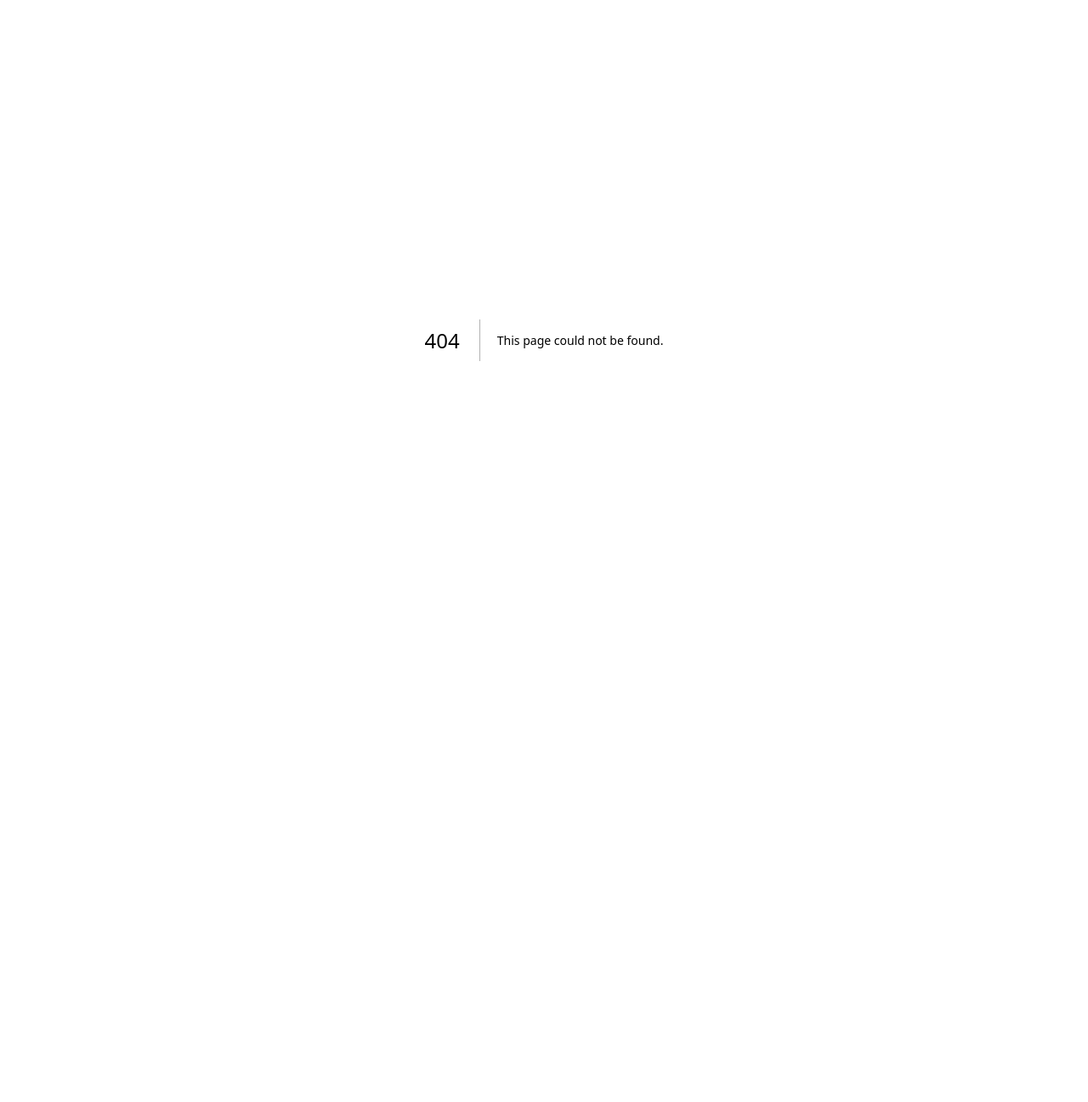
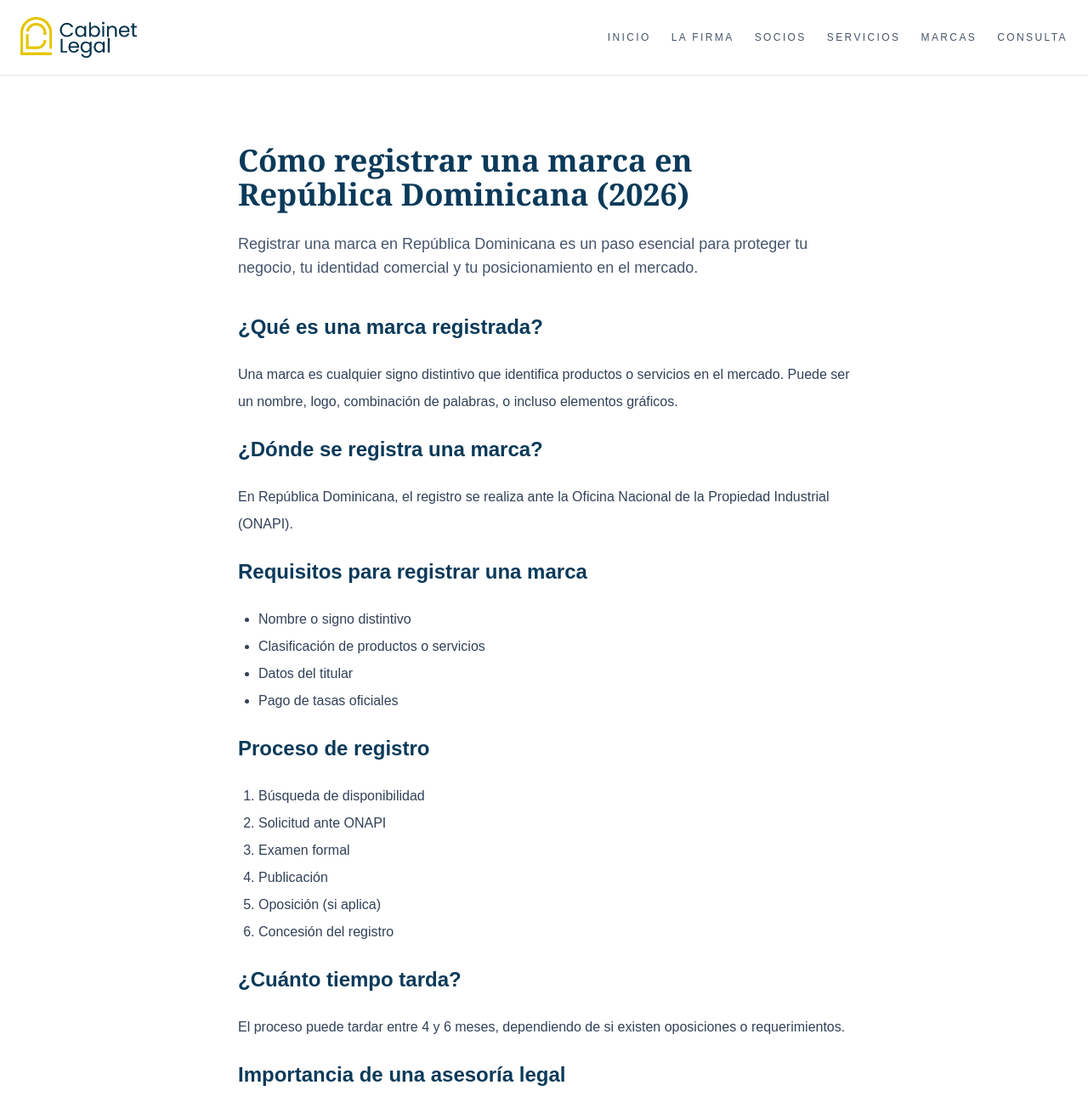
Before and after one commit to aileenespinosa-create/Cabinet-legal, a Next.js app: page /blog/como-registrar-una-marca-republica-dominicana in a window 1280 px wide. Before the commit this address had no page. Shown: the top 1297 px of the page at 85% size. Before the commit the page ends 800 px from the top, so only its background shows below. Built offline with nearby package versions, Linux system fonts and the light colour scheme.

Commit message:
Agregar artículo SEO registro de marca

```diff
--- /dev/null
+++ b/app/blog/como-registrar-una-marca-republica-dominicana/page.tsx
@@ -0,0 +1,114 @@
+import type { Metadata } from "next";
+import SiteHeader from "@/components/SiteHeader";
+import SiteFooter from "@/components/SiteFooter";
+import Link from "next/link";
+
+export const metadata: Metadata = {
+  title: "Cómo registrar una marca en República Dominicana (2026) | Cabinet Legal",
+  description:
+    "Guía completa para registrar una marca en República Dominicana: requisitos, proceso en ONAPI, tiempos y costos.",
+};
+
+export default function BlogPost() {
+  return (
+    <main className="min-h-screen bg-white">
+      <SiteHeader />
+
+      <article className="mx-auto max-w-3xl px-6 py-20">
+        <h1 className="text-4xl font-serif font-semibold text-[#0A3A5A]">
+          Cómo registrar una marca en República Dominicana (2026)
+        </h1>
+
+        <p className="mt-6 text-lg text-slate-600">
+          Registrar una marca en República Dominicana es un paso esencial para proteger
+          tu negocio, tu identidad comercial y tu posicionamiento en el mercado.
+        </p>
+
+        <div className="mt-10 space-y-6 text-slate-700 leading-8">
+          <h2 className="text-2xl font-semibold text-[#0A3A5A]">
+            ¿Qué es una marca registrada?
+          </h2>
+          <p>
+            Una marca es cualquier signo distintivo que identifica productos o servicios
+            en el mercado. Puede ser un nombre, logo, combinación de palabras, o incluso
+            elementos gráficos.
+          </p>
+
+          <h2 className="text-2xl font-semibold text-[#0A3A5A]">
+            ¿Dónde se registra una marca?
+          </h2>
+          <p>
+            En República Dominicana, el registro se realiza ante la Oficina Nacional de
+            la Propiedad Industrial (ONAPI).
+          </p>
+
+          <h2 className="text-2xl font-semibold text-[#0A3A5A]">
+            Requisitos para registrar una marca
+          </h2>
+          <ul className="list-disc pl-6">
+            <li>Nombre o signo distintivo</li>
+            <li>Clasificación de productos o servicios</li>
+            <li>Datos del titular</li>
+            <li>Pago de tasas oficiales</li>
+          </ul>
+
+          <h2 className="text-2xl font-semibold text-[#0A3A5A]">
+            Proceso de registro
+          </h2>
+          <ol className="list-decimal pl-6">
+            <li>Búsqueda de disponibilidad</li>
+            <li>Solicitud ante ONAPI</li>
+            <li>Examen formal</li>
+            <li>Publicación</li>
+            <li>Oposición (si aplica)</li>
+            <li>Concesión del registro</li>
+          </ol>
+
+          <h2 className="text-2xl font-semibold text-[#0A3A5A]">
+            ¿Cuánto tiempo tarda?
+          </h2>
+          <p>
+            El proceso puede tardar entre 4 y 6 meses, dependiendo de si existen
+            oposiciones o requerimientos.
+          </p>
+
+          <h2 className="text-2xl font-semibold text-[#0A3A5A]">
+            Importancia de una asesoría legal
+          </h2>
+          <p>
+            Un registro mal realizado puede ser rechazado o impugnado. Contar con
+            asesoría legal reduce riesgos y asegura una protección efectiva.
+          </p>
+        </div>
+
+        {/* CTA */}
+        <div className="mt-16 rounded-2xl bg-[#0A3A5A] p-8 text-white">
+          <h3 className="text-xl font-semibold">
+            ¿Necesitas registrar tu marca?
+          </h3>
+          <p className="mt-2 text-slate-200">
+            Nuestro equipo puede ayudarte durante todo el proceso.
+          </p>
+
+          <div className="mt-6 flex gap-4">
+            <Link
+              href="/registro-de-marcas"
+              className="rounded-full bg-white px-5 py-2 text-sm font-medium text-[#0A3A5A]"
+            >
+              Ver servicio
+            </Link>
+
+            <Link
+              href="/consulta"
+              className="rounded-full border border-white px-5 py-2 text-sm font-medium text-white"
+            >
+              Solicitar consulta
+            </Link>
+          </div>
+        </div>
+      </article>
+
+      <SiteFooter />
+    </main>
+  );
+}
```
